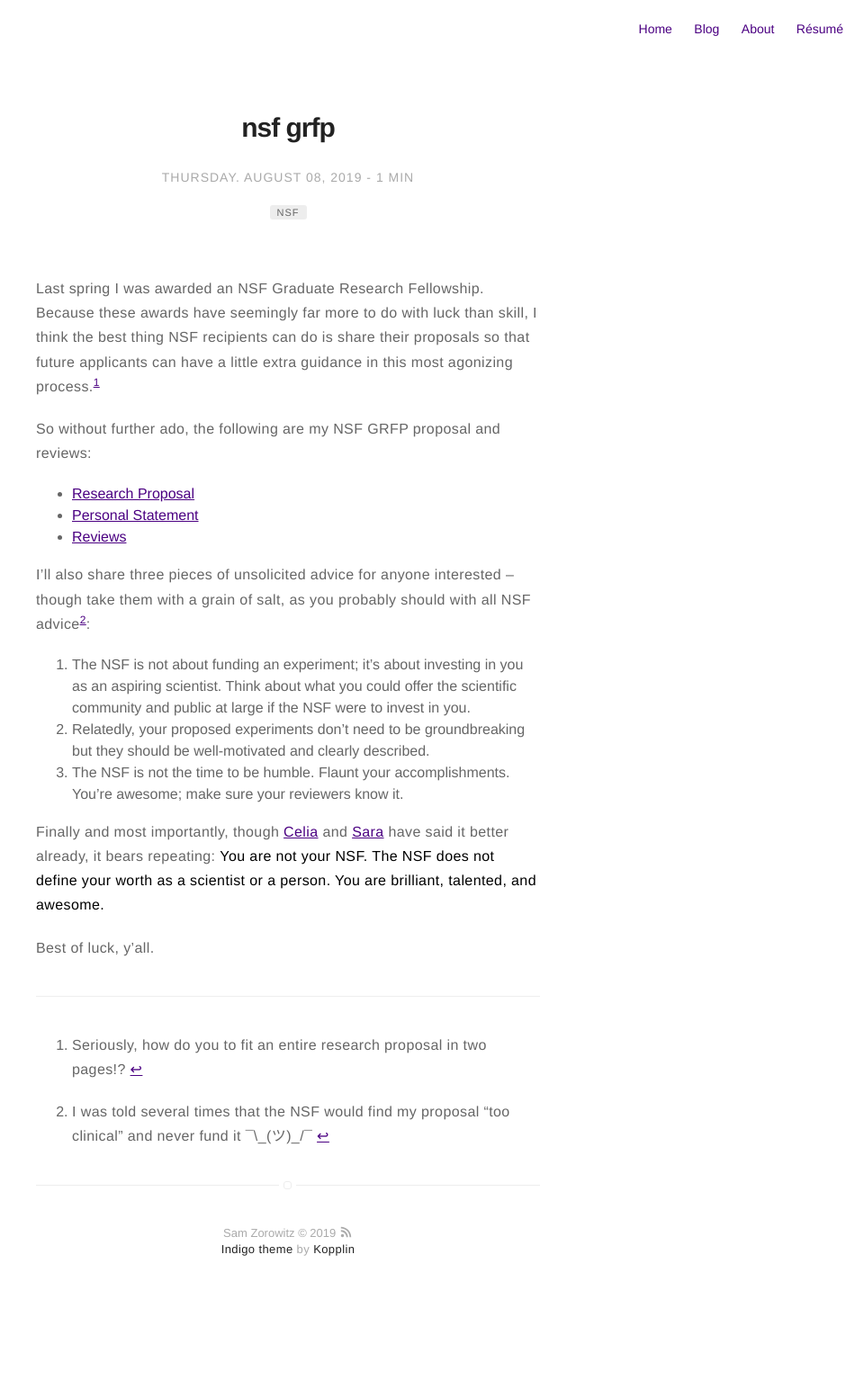
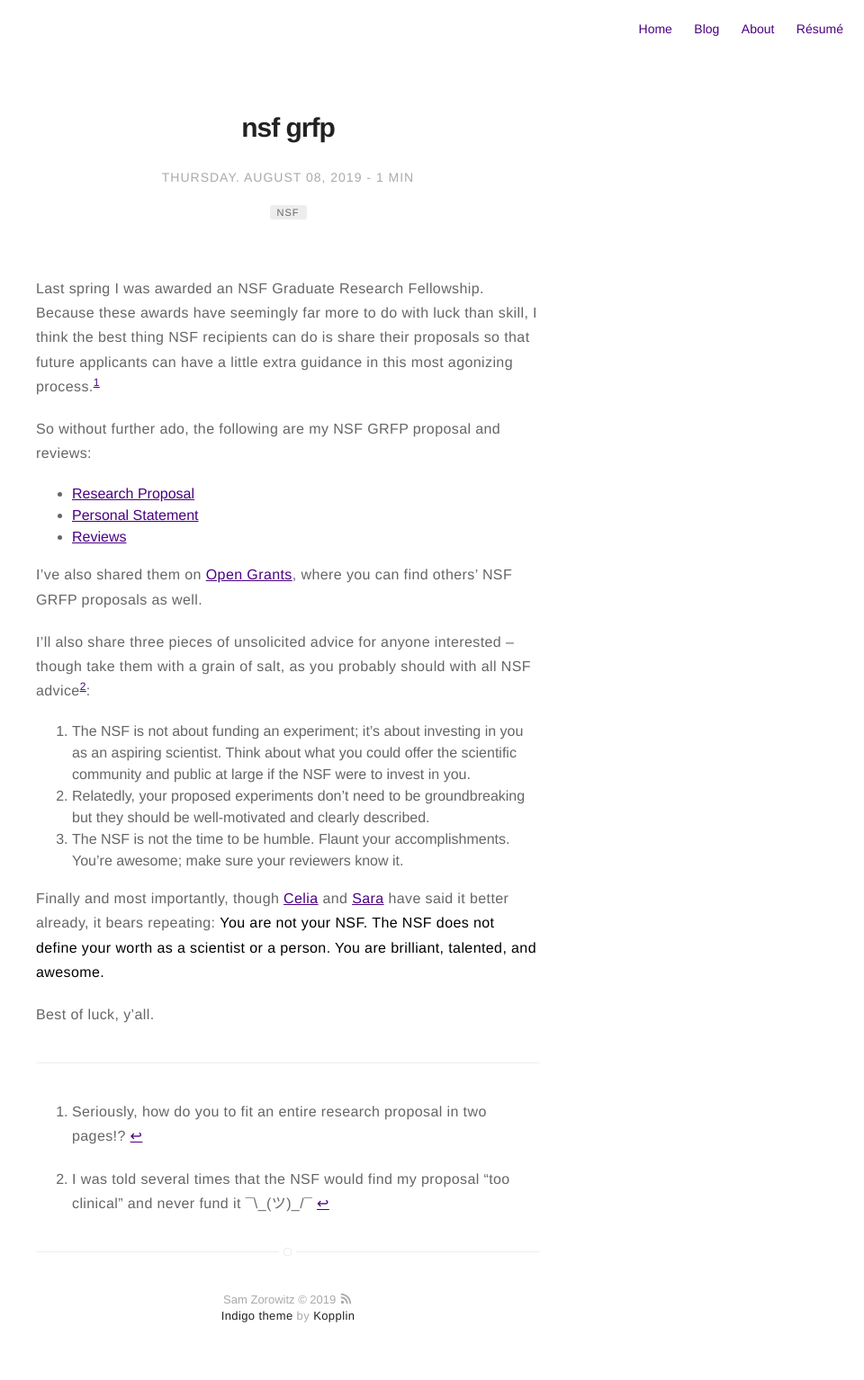
Before and after one commit to szorowi1/szorowi1.github.io, a Jekyll site: the page built from _posts/2019-08-07-nsf-grfp.markdown, in a window 1280 px wide. Shown: the whole page at 90% size, without its empty margins (320-1280 px from the left). Built offline with Jekyll 4.4.1, drawn with Linux system fonts in a browser that asks for light colours; before the commit the page ends 1460 px from its top, so only the background shows below that.

Commit message:
Update 2019-08-07-nsf-grfp.markdown

```diff
--- a/_posts/2019-08-07-nsf-grfp.markdown
+++ b/_posts/2019-08-07-nsf-grfp.markdown
@@ -20,6 +20,8 @@ So without further ado, the following are my NSF GRFP proposal and reviews:
 - [Personal Statement](../assets/documents/grfp/szoro_nsf_grfp_personal_statement_FINAL.pdf)
 - [Reviews](../assets/documents/grfp/szoro_nsf_grfp_reviews.pdf)
 
+I've also shared them on [Open Grants](https://www.ogrants.org/), where you can find others' NSF GRFP proposals as well.
+
 I'll also share three pieces of unsolicited advice for anyone interested -- though take them with a grain of salt, as you probably should with all NSF advice[^2]:
 
 1. The NSF is not about funding an experiment; it's about investing in you as an aspiring scientist. Think about what you could offer the scientific community and public at large if the NSF were to invest in you.
```
